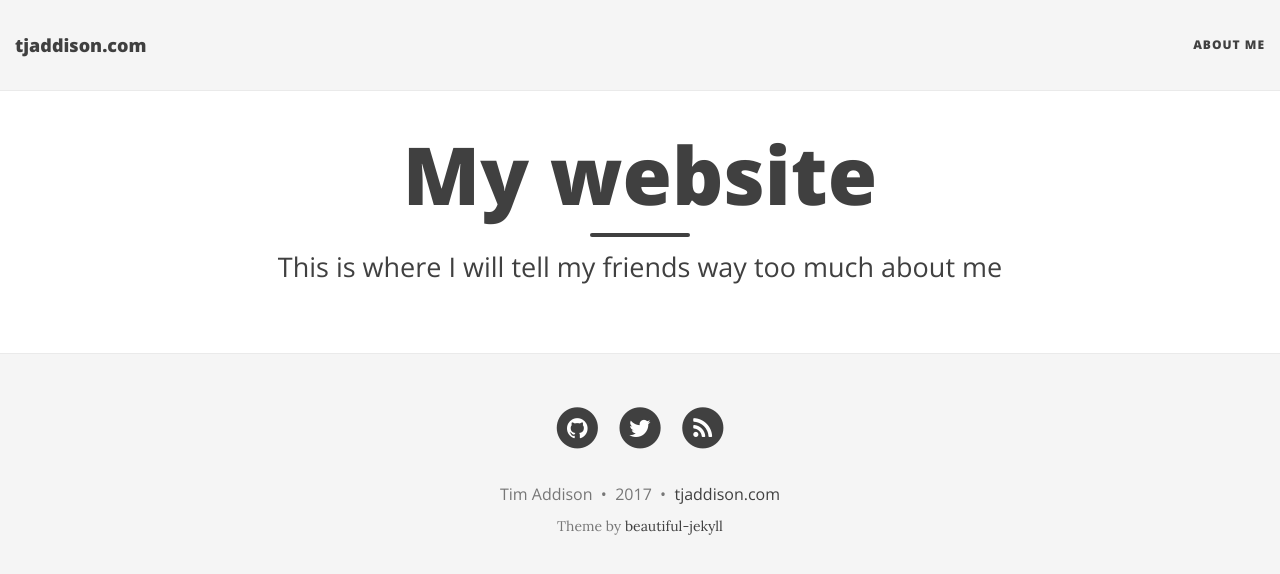
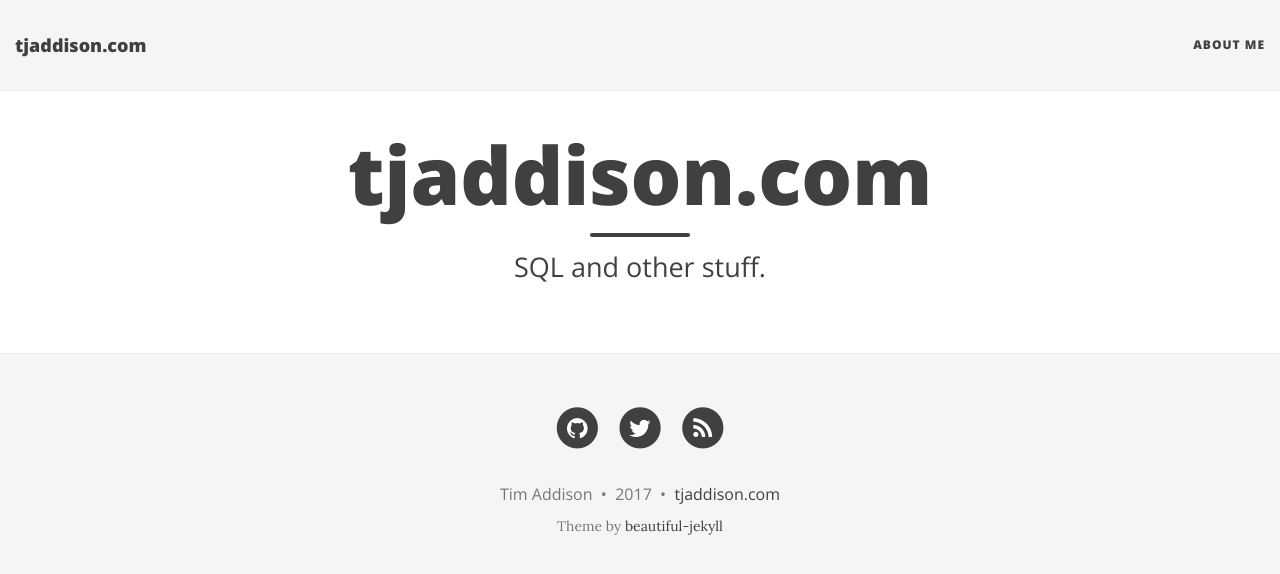
Before and after one commit to taddison/tjaddison.com, a Jekyll site: the page built from index.md, in a window 1280 px wide. Shown: the top 574 px of the page. Built offline with Jekyll 4.4.1, drawn with Linux system fonts in a browser that asks for light colours; nearby versions of some CDN libraries.

Commit message:
Update index again

```diff
--- a/index.md
+++ b/index.md
@@ -1,7 +1,7 @@
 ---
 layout: page
-title: My website
-subtitle: This is where I will tell my friends way too much about me
+title: tjaddison.com
+subtitle: SQL and other stuff.
 use-site-title: true
 ---
 
```
